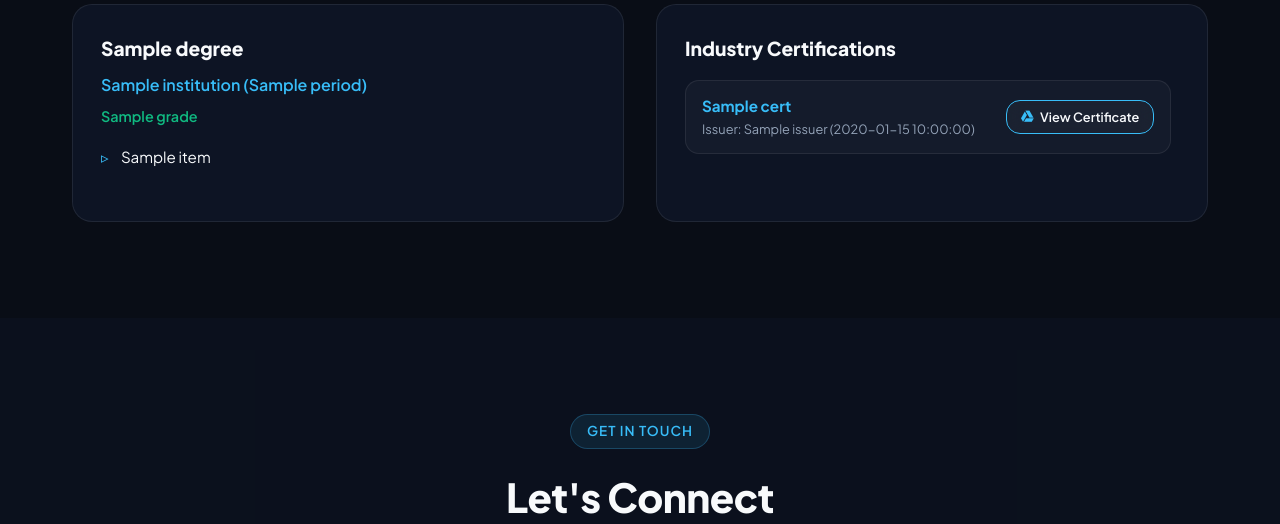
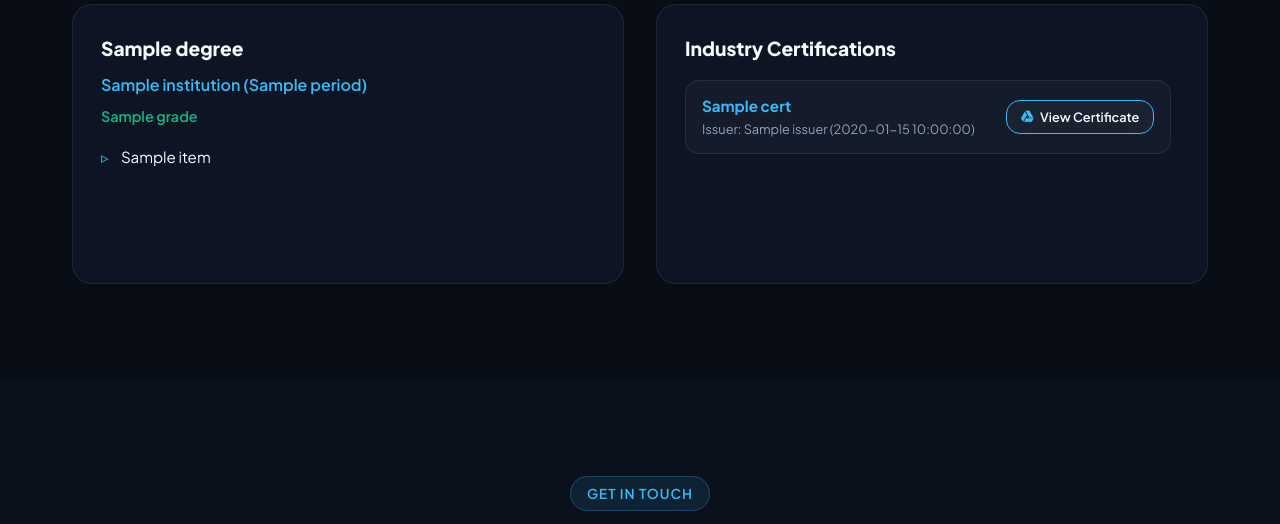
Before and after one commit to sAkhil2027/portfolio, a FastAPI app: template app/templates/index.html in a window 1280 px wide. Shown: the part 4223-4747 px from the top of the page. Run offline with FastAPI, Linux system fonts and the light colour scheme; the template is opened without the code that fills it: most values are stand-ins (such as "Sample title", 1, 10 or a date in 2020); grey boxes marked "Sample" are stand-in pictures.

Commit message:
style(education): increase edu-card height to 280px and enable vertical scrollbar on both cards

```diff
--- a/app/static/css/style.css
+++ b/app/static/css/style.css
@@ -853,23 +853,24 @@ a {
   border: 1px solid var(--glass-border);
   border-radius: var(--radius-lg);
   padding: 1.75rem;
-  max-height: 280px;
+  height: 280px;
   display: flex;
   flex-direction: column;
 }
 
 .edu-card-scroll {
-  overflow-y: auto;
+  overflow-y: scroll;
   padding-right: 0.5rem;
   flex-grow: 1;
+  max-height: 165px;
 }
 
 .edu-card-scroll::-webkit-scrollbar {
-  width: 5px;
+  width: 6px;
 }
 
 .edu-card-scroll::-webkit-scrollbar-track {
-  background: rgba(255, 255, 255, 0.03);
+  background: rgba(255, 255, 255, 0.08);
   border-radius: var(--radius-full);
 }
 
```
